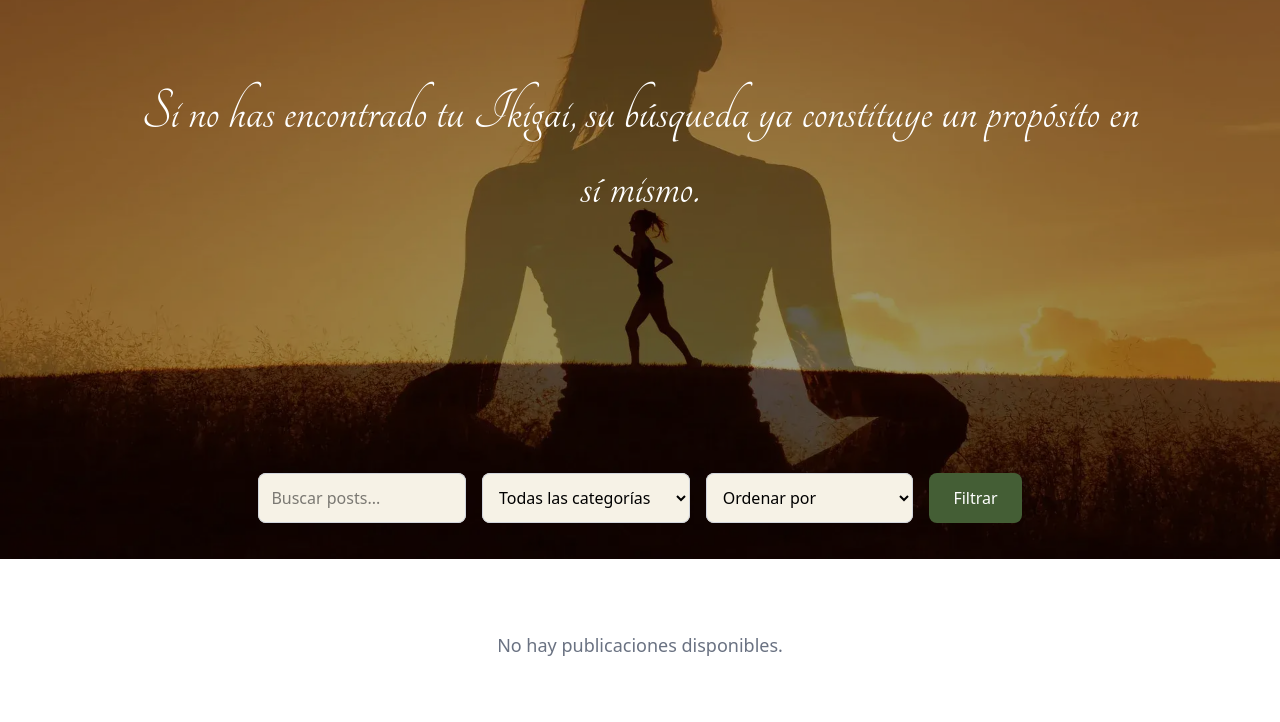
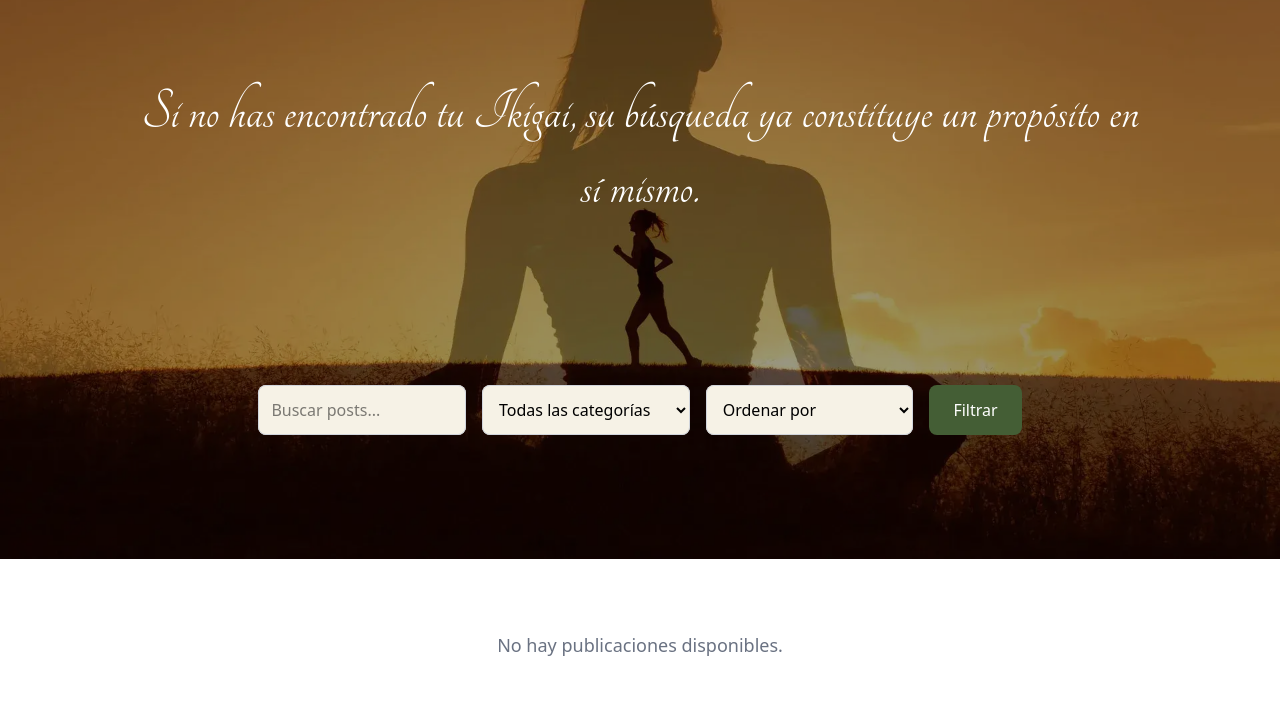
Before and after one commit to GerardoEMontenegro/IkigaiSense, a Django app: page / in a window 1280 px wide. Shown: the part 98-820 px from the top of the page. Run offline with Django 5.2, Linux system fonts and the light colour scheme; data that the repository does not hold is empty; some libraries are stand-ins or nearby versions; some web fonts are replaced.

Commit message:
subí la barra de filtros

```diff
--- a/blog/templates/index.html
+++ b/blog/templates/index.html
@@ -17,9 +17,9 @@ Inicio
             <h1 class="text-4xl md:text-6xl font-tangerine text-white mt-10 max-w-5xl leading-tight">
                 Si no has encontrado tu Ikigai, su búsqueda ya constituye un propósito en sí mismo.
             </h1>
-            <div class="flex flex-wrap justify-center mt-50 gap-5">
-                <section class="max-w-7xl mx-auto px-4 sm:px-6 text-black text-shadow-lg lg:px-8 mt-12">
-                <form method="get" class="flex flex-col sm:flex-row gap-4 mb-8">
+            <div class="flex flex-wrap justify-center mt-40 gap-5">
+            <section class="max-w-7xl mx-auto px-4 sm:px-6 text-black text-shadow-lg lg:px-8">
+                <form method="get" class="flex flex-col sm:flex-row gap-4">
                     <div class="flex-1 bg-[#F6F2E6] bg-opacity-25 rounded-lg">
                         <input type="text" name="search_query" value="{{ request.GET.search_query }}"
                             placeholder="Buscar posts..."
@@ -29,8 +29,6 @@ Inicio
                     <div class="flex-1 bg-[#F6F2E6] bg-opacity-25 rounded-lg">
                          {{ form.category|add_class:"w-full p-3 border border-gray-300 rounded-lg focus:outline-none focus:ring-2 focus:ring-[#445e35]" }}
                     </div>
-
-
 
                     <div class="flex-1 bg-[#F6F2E6] bg-opacity-25 rounded-lg">
                         <select name="order_by" class="w-full p-3 border border-gray-300 rounded-lg focus:outline-none focus:ring-2 focus:ring-[#445e35]">
@@ -54,7 +52,6 @@ Inicio
                     {% endif %}
                 </form>
             </section>
-
 
             </div>
         </div>
```
